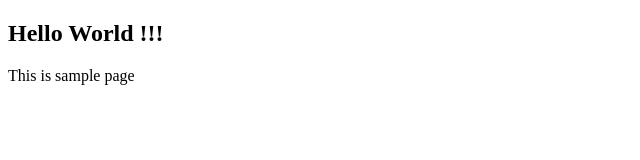
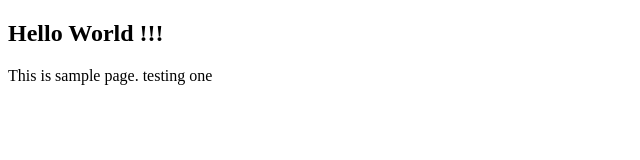
Before and after one commit to sreehari112/sreehari112.github.io, a plain HTML site: page index.html in a window 1280 px wide. Shown: the full height of the page, 0-640 px from the left. Drawn offline with Linux system fonts and the light colour scheme.

Commit message:
Update index.html

```diff
--- a/index.html
+++ b/index.html
@@ -7,6 +7,6 @@
 </head>
 <body>
     <h2> Hello World !!! </h2>
-    <p> This is sample page </p>
+    <p> This is sample page. testing one </p>
 </body>
 </html>
```
